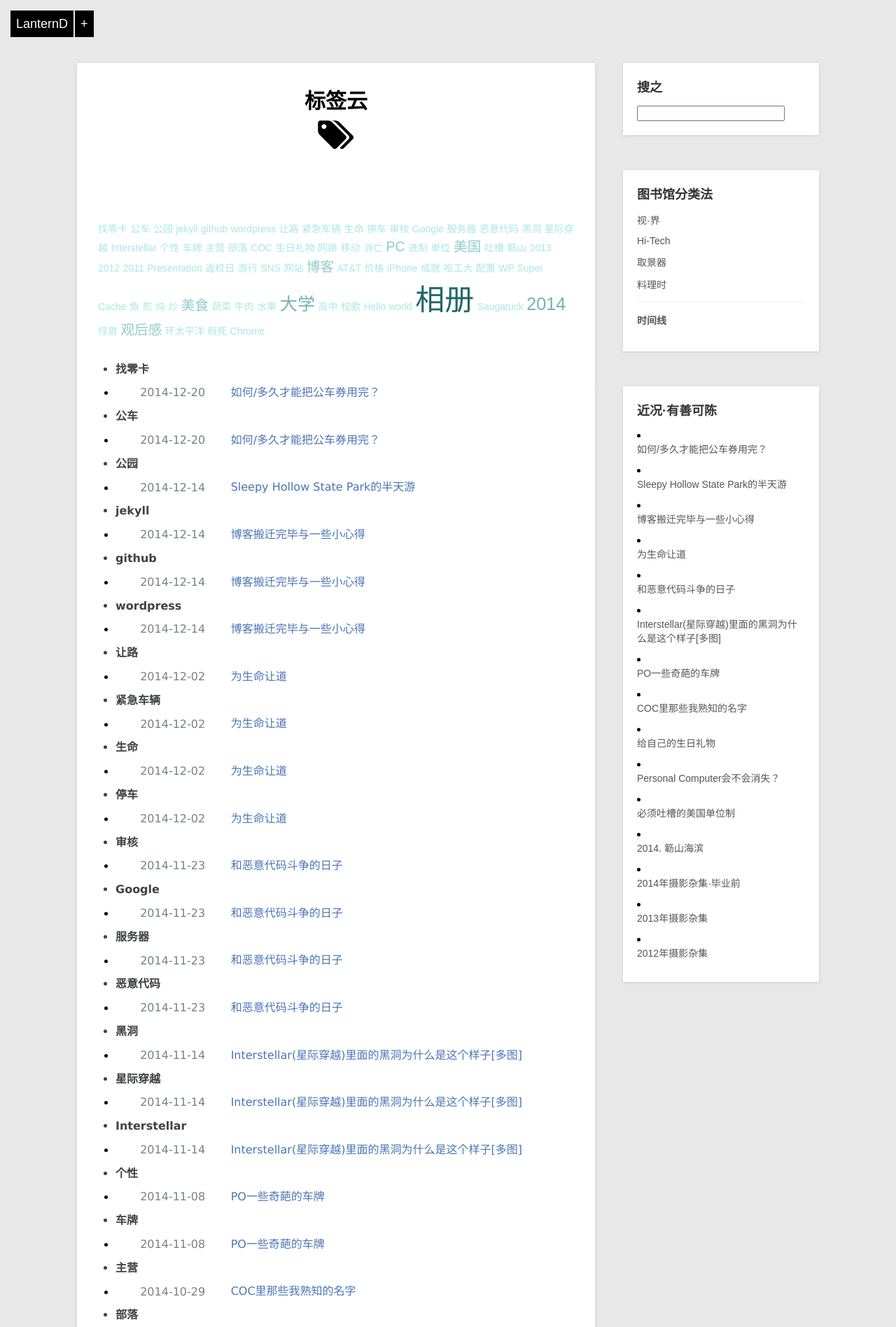
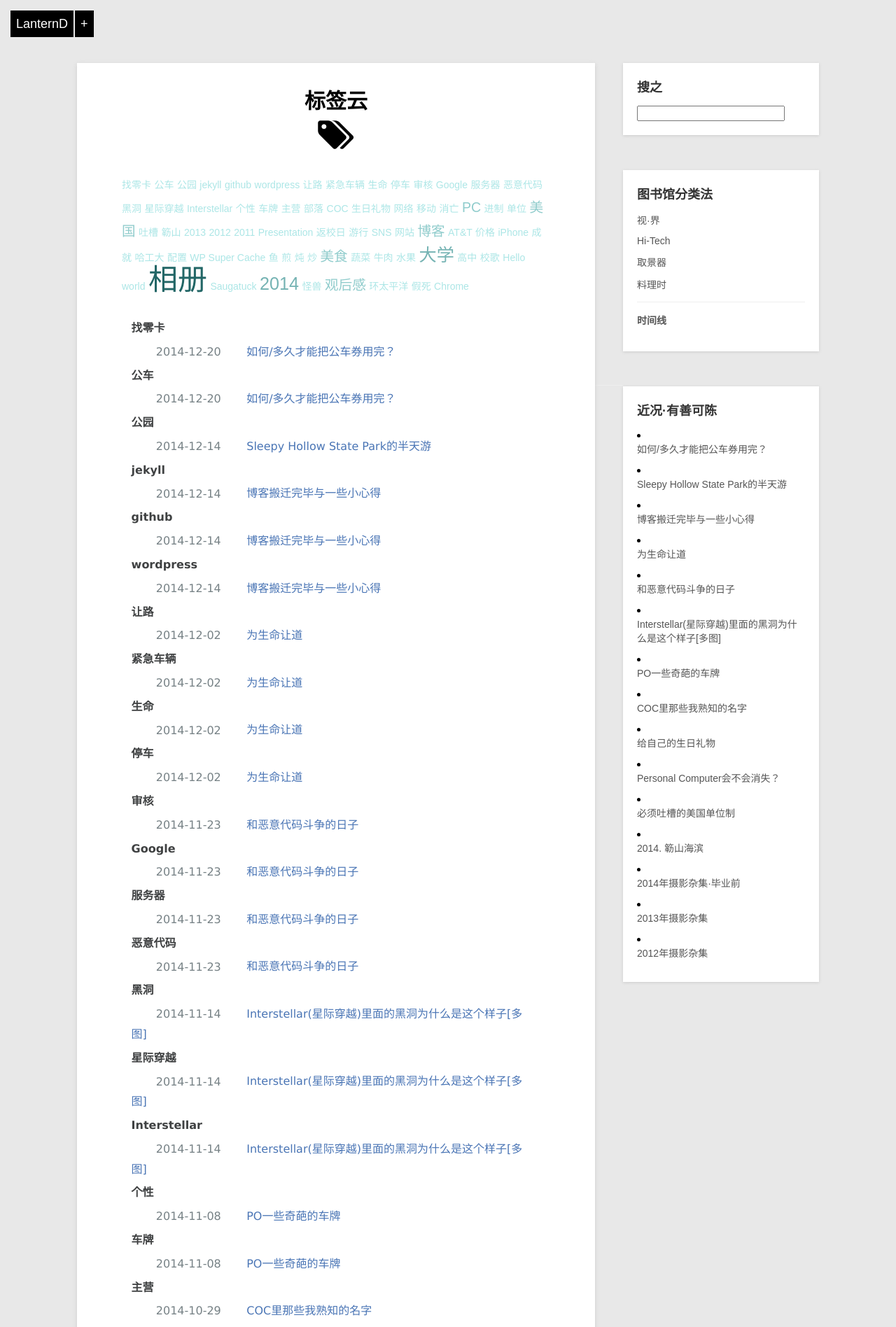
Before and after one commit to LanternD/lanternd.github.io, a Jekyll site: the page built from tags/index.md, in a window 1280 px wide. Shown: the top 1896 px of the page at 70% size. Built offline with Jekyll 4.4.1, drawn with Linux system fonts in a browser that asks for light colours; comment, search, counter and statistics services are not loaded.

Commit message:
fixed bug

```diff
--- a/css/default.css
+++ b/css/default.css
@@ -321,10 +321,10 @@ blockquote{
 }
 
 .listing ul, .listing ul li{
-        list-style-type: none;
+    list-style-type: none;
 }
 
-.listing-item, .listing-seperator {
+.entry .listing-item, .entry  .listing-seperator {
     list-style-type: none;
 }
 
--- a/tags/index.md
+++ b/tags/index.md
@@ -7,24 +7,22 @@ id: tags
 ---
 
 <center><i class="fa fa-tags fa-3x"></i></center>
-<br>
-<br>
 
-<div id='tag_cloud'>
+<div id='tag_cloud' style="width:90%;margin:30px 0px 30px 5%;line-height:2em;">
   {% for tag in site.tags reversed%}
   <a href="#{{ tag[0] }}" title="{{ tag[0] }}" rel="{{ tag[1].size }}">{{ tag[0] }}</a>
   {% endfor %}
 </div>
 
-<ul class="listing">
+<ul class="listing" style="list-style-type:none;margin-left:7%;margin-top:20px;">
   {% for tag in site.tags reversed%}
-    <li class="listing-seperator" id="{{ tag[0] }}">{{ tag[0] }}</li>
-  {% for post in tag[1] %}
-    <li class="listing-item">
-    <time datetime="{{ post.date | date:"%Y-%m-%d" }}">{{ post.date | date:"%Y-%m-%d" }}</time>
-    <a href="/cn/{{ post.url }}" title="{{ post.title }}" class="listing-item-a">{{ post.title }}</a>
-    </li>
-  {% endfor %}
+    <li class="listing-seperator" style="list-style-type:none;" id="{{ tag[0] }}">{{ tag[0] }}</li>
+      {% for post in tag[1] %}
+        <li class="listing-item" style="list-style-type:none;">
+        <time datetime="{{ post.date | date:"%Y-%m-%d" }}">{{ post.date | date:"%Y-%m-%d" }}</time>
+        <a href="/cn/{{ post.url }}" title="{{ post.title }}" class="listing-item-a">{{ post.title }}</a>
+        </li>
+    {% endfor %}
   {% endfor %}
 </ul>
 
```
